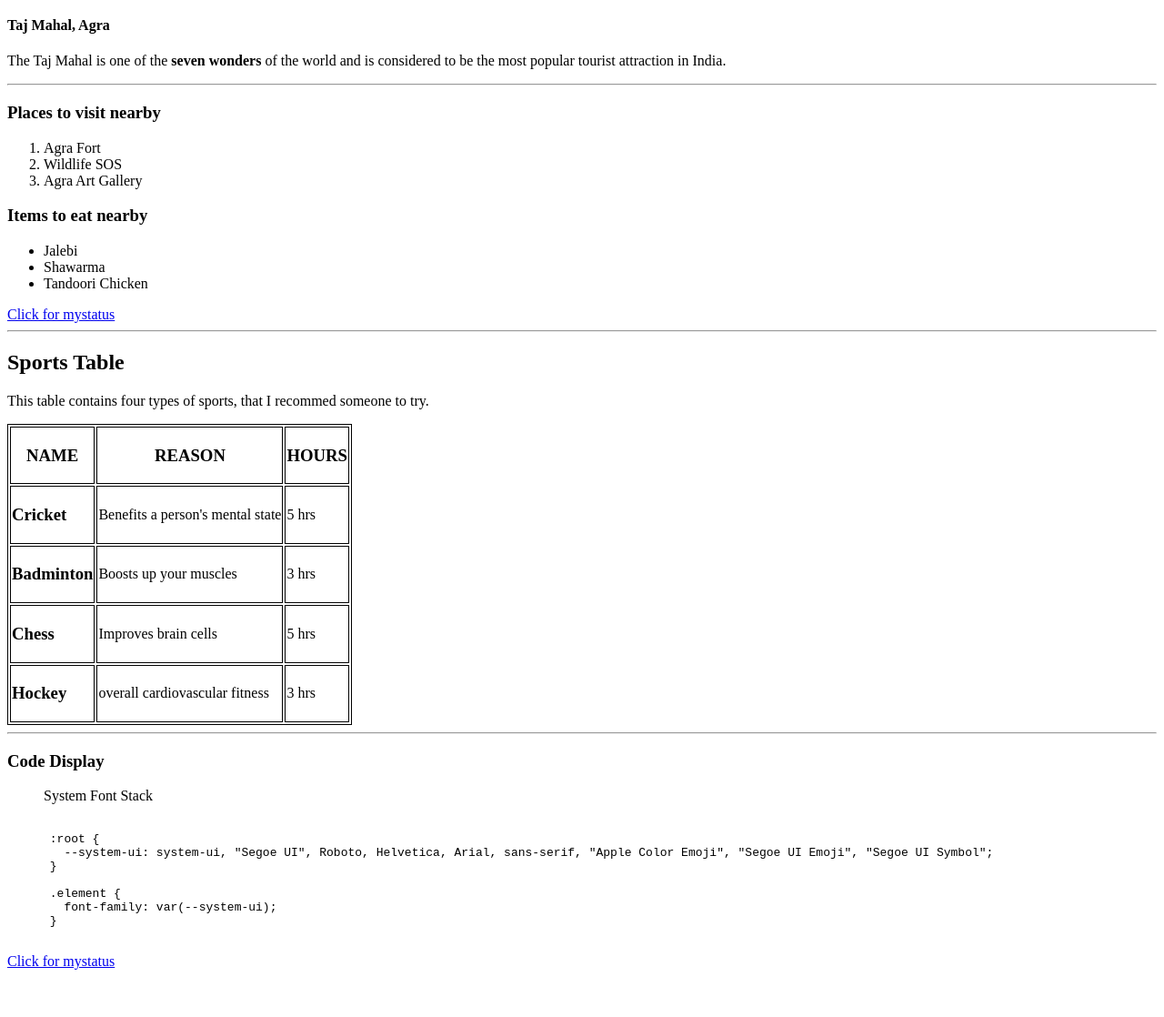
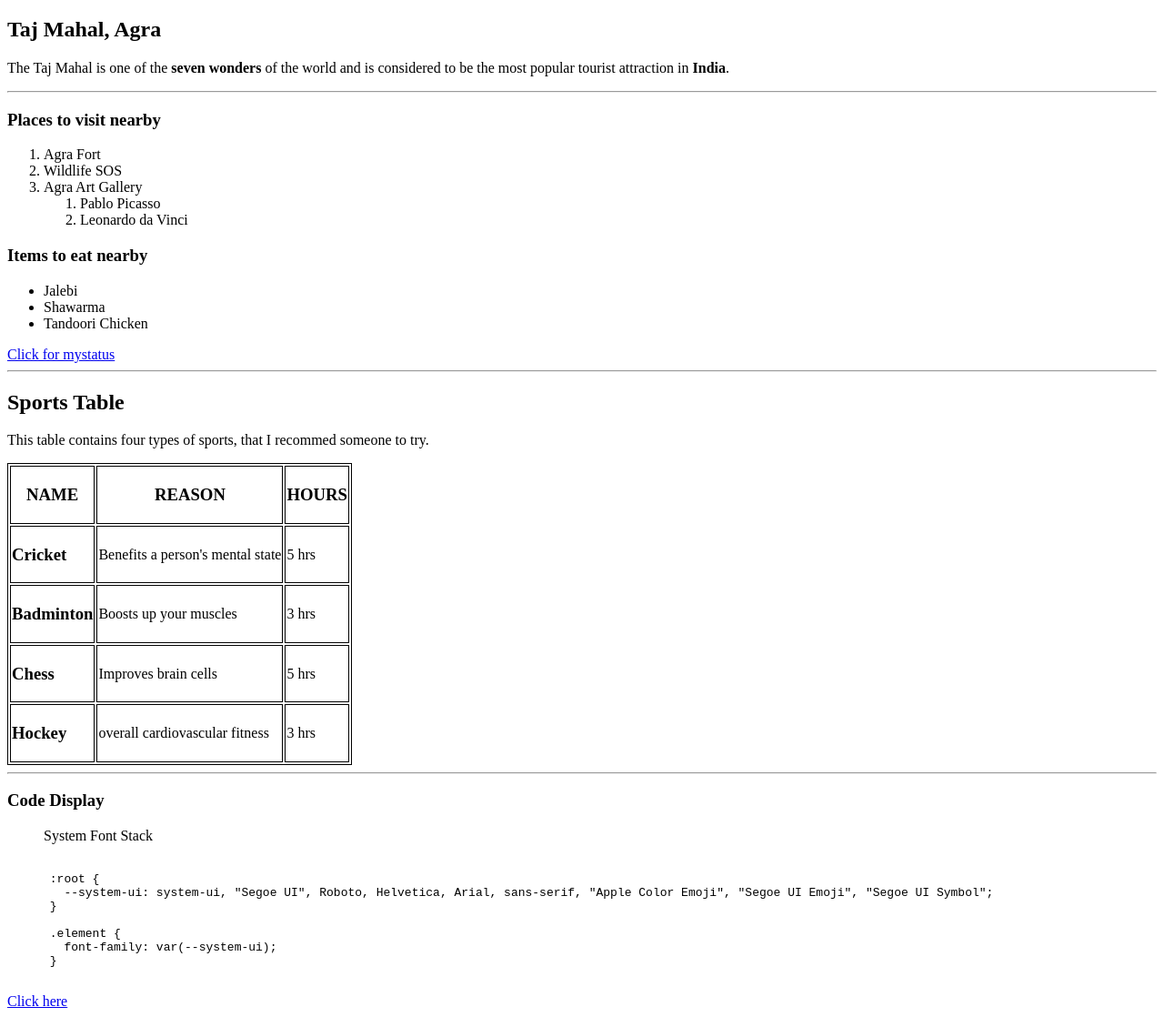
Before and after one commit to 44-563-WebApps-F23/44563-webapps-f23-assignment3-dchalla811, a plain HTML site: page index.html in a window 1280 px wide. Shown: the part 61-1179 px from the top of the page at 91% size. Before the commit the page ends 1135 px from the top, so only its background shows below. Drawn offline with Linux system fonts and the light colour scheme.

Commit message:
Made some changes

```diff
--- a/index.html
+++ b/index.html
@@ -12,11 +12,11 @@
 </style>
   <body>
     <h1>Hello, I'm Challa Dhruvitha</h1>
-    <h4>Taj Mahal, Agra</h4>
+    <h2>Taj Mahal, Agra</h2>
     <p>
       The Taj Mahal is one of the <b>seven wonders</b>
        of the world and is considered to
-       be the most popular tourist attraction in India.
+       be the most popular tourist attraction in <b>India</b>.
     </p>
     <hr>
     <h3>Places to visit nearby</h3>
@@ -24,6 +24,10 @@
       <li>Agra Fort</li>
       <li>Wildlife SOS</li>
       <li>Agra Art Gallery</li>
+      <ol>
+        <li>Pablo Picasso</li>
+        <li>Leonardo da Vinci</li>
+      </ol>
     </ol>
     <h3>Items to eat nearby</h3>
     <ul>
@@ -80,7 +84,7 @@
         font-family: var(--system-ui);
       }
     </pre>
-    <a href ="https://css-tricks.com/snippets/html/post-data-to-an-iframe/">Click for mystatus</a>
+    <a href ="https://css-tricks.com/snippets/html/post-data-to-an-iframe/">Click here</a>
 
     </body>
 </html>
```
